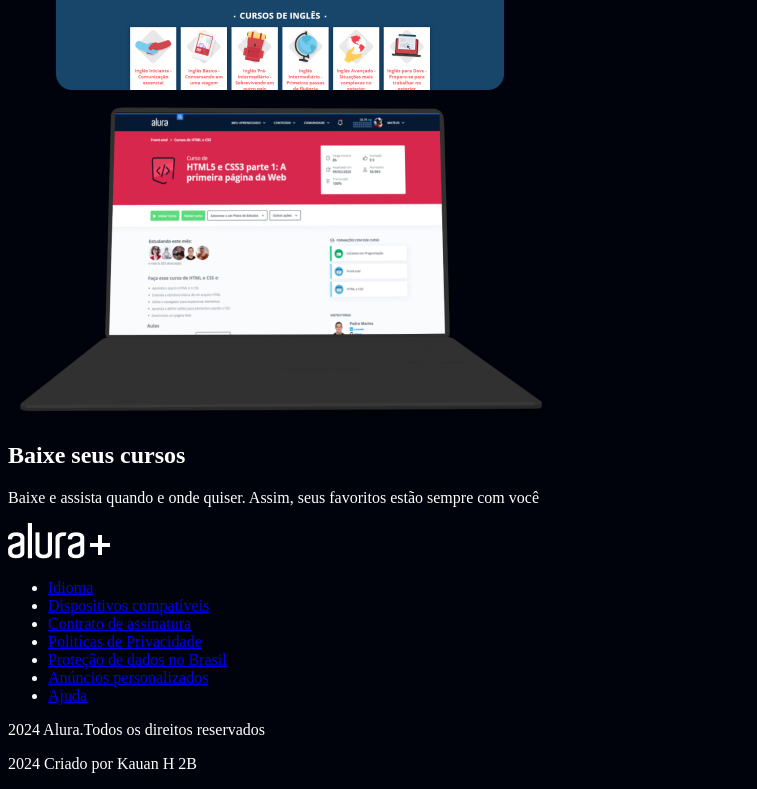
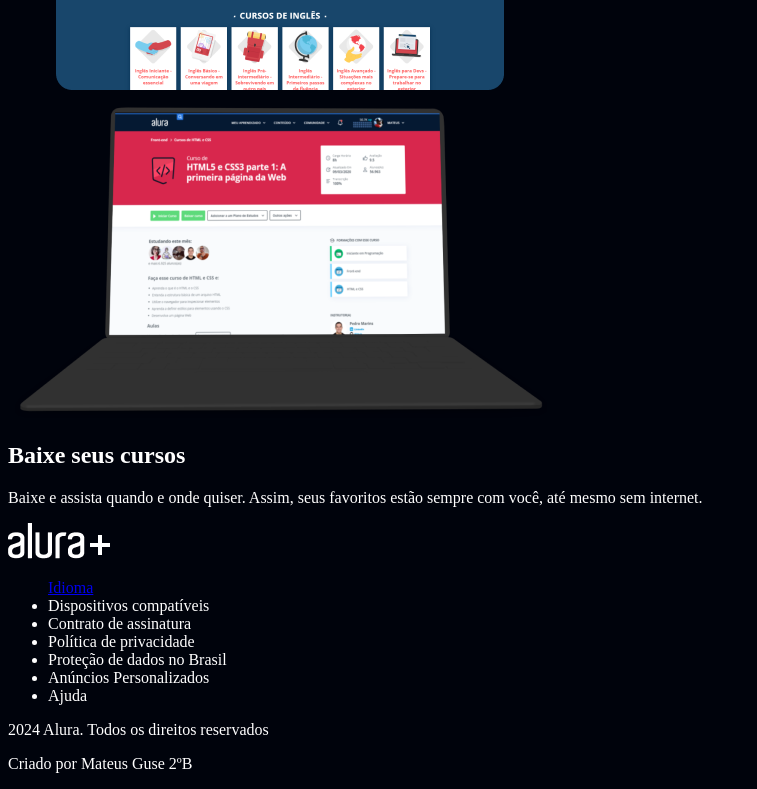
Before and after one commit to KnHcs/2-Tri, a plain HTML site: page index.html in a window 1280 px wide. Shown: the part 436-1225 px from the top of the page, without its empty margins (0-757 px from the left). Drawn offline with Linux system fonts and the light colour scheme.

Commit message:
Update index.html

```diff
--- a/index.html
+++ b/index.html
@@ -37,37 +37,37 @@
         <div class="container__descricao">
             <h2 class="descricao__titulo">Baixe seus cursos</h2>
             <p class="descricao__texto">Baixe e assista quando e onde quiser.
-                Assim, seus favoritos estão sempre com você</p>
+            Assim, seus favoritos estão sempre com você, até mesmo sem internet.</p>
         </div>
     </section>
 
     <footer class="rodape">
-        <img src="img/Logo.png" alt="Alura+" class="rodape_logo">
-        <ul class="rodape_lista">
-            <li class="lista_link">
+        <img src="img/Logo.png" alt="Alura+" class="rodape__logo">
+        <ul class="rodape__lista>
+            <li class="lista__link>
                <a href="#">Idioma</a>
             </li>
-            <li class="lista_link">
+            <li class="lista__link>
                 <a href="#">Dispositivos compatíveis</a>
              </li>
-            <li class="lista_link">
+             <li class="lista__link>
                 <a href="#">Contrato de assinatura</a>
              </li>
-            <li class="lista_link">
-                <a href="#">Politícas de Privacidade</a>
+             <li class="lista__link>
+                <a href="#">Política de privacidade</a>
              </li>
-            <li class="lista_link">
+             <li class="lista__link>
                 <a href="#">Proteção de dados no Brasil</a>
              </li>
-            <li class="lista_link">
-                <a href="#">Anúncios personalizados</a>
+             <li class="lista__link>
+                <a href="#">Anúncios Personalizados</a>
              </li>
-            <li class="lista_link">
+             <li class="lista__link>
                 <a href="#">Ajuda</a>
              </li>
         </ul>
-        <p class="rodape_texto">2024 Alura.Todos os direitos reservados</p>
-        <p class="rodape_texto">2024 Criado por Kauan H 2B</p>
+        <p class="rodape__texto">2024 Alura. Todos os direitos reservados</p>
+        <p class="rodape__texto">Criado por Mateus Guse 2ºB</p>
     </footer>
 </body>
 </html>
```
Lines whose indentation alone changed are shown as unchanged.
